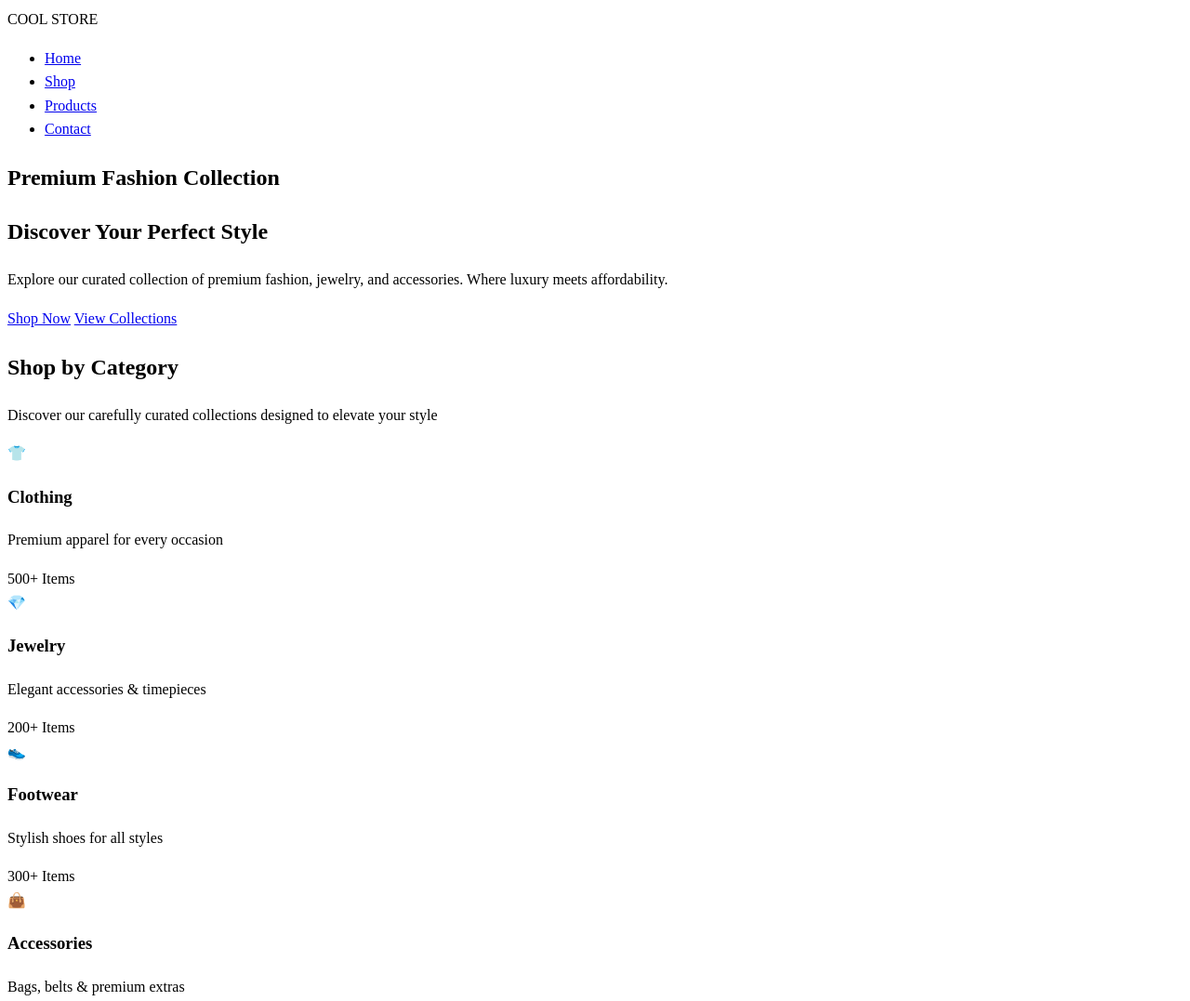
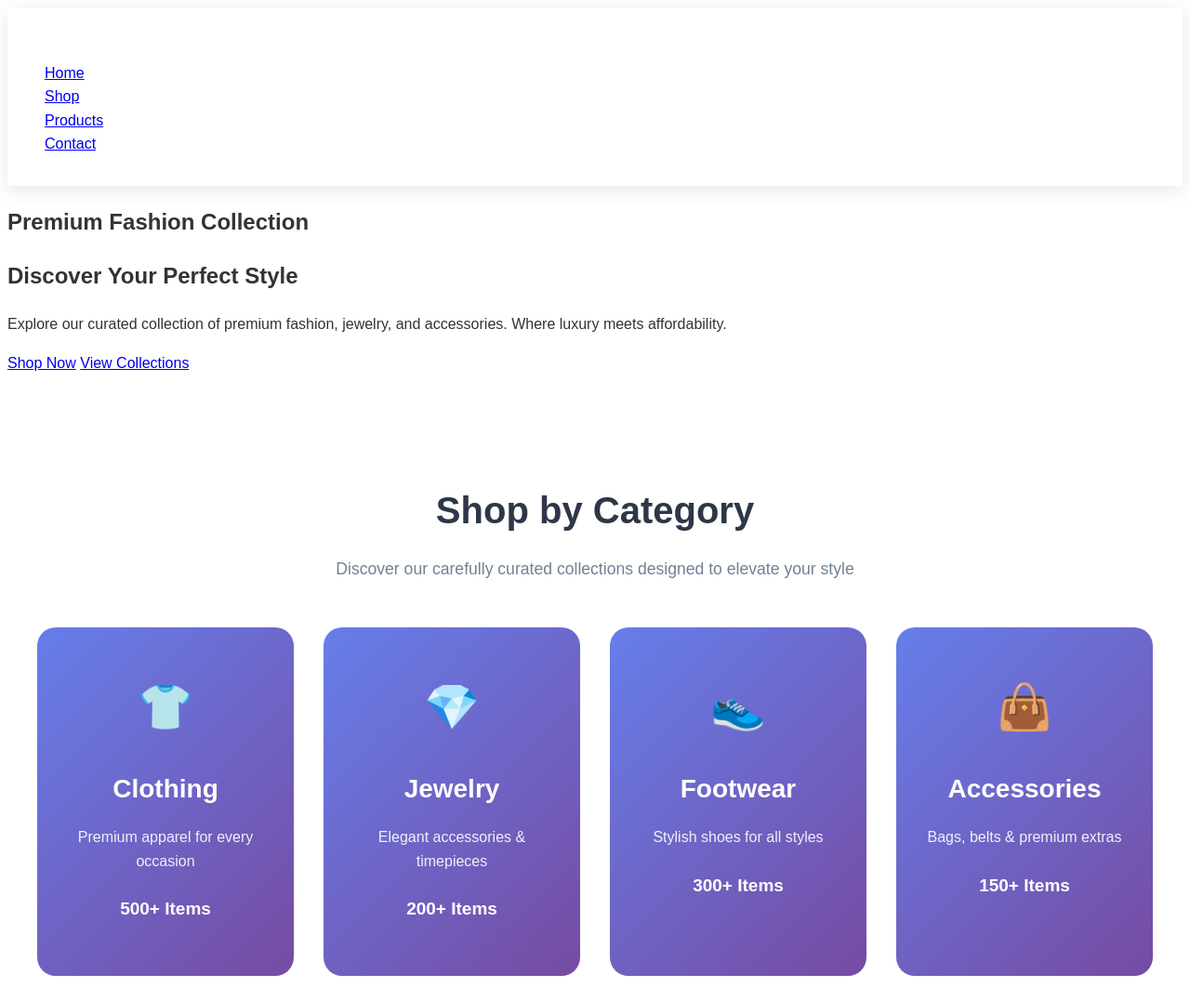
Before and after one commit to stiven45-tech/my-react-app, a plain HTML site: page index.html in a window 1280 px wide. Shown: the top 1077 px of the page at 93% size. Drawn offline with Linux system fonts and the light colour scheme.

Commit message:
Update stylesheet.css

```diff
--- a/stylesheet.css
+++ b/stylesheet.css
@@ -1,6 +1,99 @@
-body {
-    font-family: 'Segoe UI',, Arial, Verdana, sans-serif;
+ body {
+    font-family: Arial, verdana, Cantarell, sans-serif;
     line-height: 1.6;
-    color: black;
-    background-color: white;
+    color: #333;
+     overflow-x: hidden;
+ }
+
+header {
+      background: linear-gradient(135deg, violet, periwinkle blue  100%);
+      color: white;
+      padding: 16px 0 ;
+      position: sticky;
+      top: 0;
+      z-index: 1000;
+     box-shadow: 0 4px 20px rgba(0,0,0,0.1);
+ }
+
+.categories {
+      padding: 5rem 2rem;
+      max-width: 1200px;
+       margin: 0 auto;
 }
+
+.section-title {
+            text-align: center;
+            font-size: 2.5rem;
+            margin-bottom: 1rem;
+            color: #2d3748;
+        }
+
+.section-subtitle {
+            text-align: center;
+            color: #718096;
+            margin-bottom: 3rem;
+            font-size: 1.1rem;
+        }
+
+ .category-grid {
+            display: grid;
+            grid-template-columns: repeat(auto-fit, minmax(250px, 1fr));
+            gap: 2rem;
+        }
+
+.category-card {
+            background: linear-gradient(135deg, #667eea 0%, #764ba2 100%);
+            border-radius: 20px;
+            padding: 3rem 2rem;
+            text-align: center;
+            color: white;
+            cursor: pointer;
+            transition: all 0.4s ease;
+            position: relative;
+            overflow: hidden;
+        }
+
+.category-card::before {
+            content: '';
+            position: absolute;
+            top: -50%;
+            left: -50%;
+            width: 200%;
+            height: 200%;
+            background: radial-gradient(circle, rgba(255,255,255,0.1) 0%, transparent 70%);
+            transform: scale(0);
+            transition: transform 0.6s ease;
+        }
+
+.category-card:hover::before {
+            transform: scale(1);
+        }
+
+.category-card:hover {
+            transform: translateY(-10px) scale(1.03);
+            box-shadow: 0 20px 40px rgba(102, 126, 234, 0.4);
+        }
+
+.category-icon {
+            font-size: 48px;
+            margin-bottom: 16px;
+        }
+
+.category-card h3 {
+            font-size: 28px;
+            margin-bottom: 8px;
+        }
+
+.category-card p {
+            margin-bottom: 16px;
+            opacity: 0.9;
+        }
+
+ .category-count {
+            font-size: 19px;
+            font-weight: bold;
+            background: white (0.2);
+            padding: 8px 16px;
+            border-radius: 20px;
+            display: inline-block;
+        }
```
